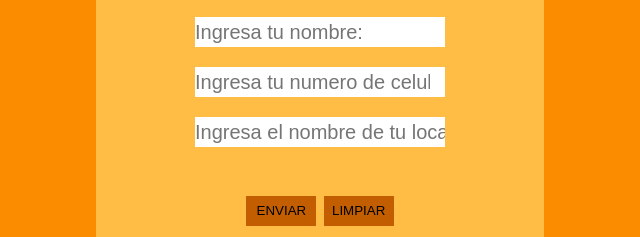
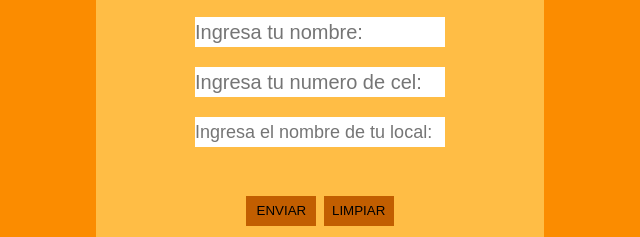
Before and after one commit to juanff22/cursoCoder, a website: page pages/contacto.html in a window 1280 px wide. Shown: the part 221-458 px from the top of the page, 320-960 px from the left. Drawn offline with Linux system fonts and the light colour scheme.

Commit message:
Form contacto arreglado

```diff
--- a/pages/contacto.html
+++ b/pages/contacto.html
@@ -41,11 +41,11 @@
                 </div>
 
                 <div>
-                    <input class="inputContacto" type="number" name="" id="" placeholder="Ingresa tu numero de celular:">
+                    <input class="inputContacto" type="number" name="" id="" placeholder="Ingresa tu numero de cel:">
                 </div>
 
                 <div>
-                    <input class="inputContacto" type="text" name="" id="" placeholder="Ingresa el nombre de tu local:">
+                    <input class="inputContacto nombreLocal" type="text" name="" id="" placeholder="Ingresa el nombre de tu local:">
                 </div>
 
                 <br>
--- a/styleScss/_contacto.scss
+++ b/styleScss/_contacto.scss
@@ -34,6 +34,10 @@
     margin-top: 20px;
     border: none;
     text-decoration: black;
+}
+
+.nombreLocal{
+    font-size: 18px;
 }
 
 .textareaContacto{
```
Also changed, not shown: styleCss/style.css.
